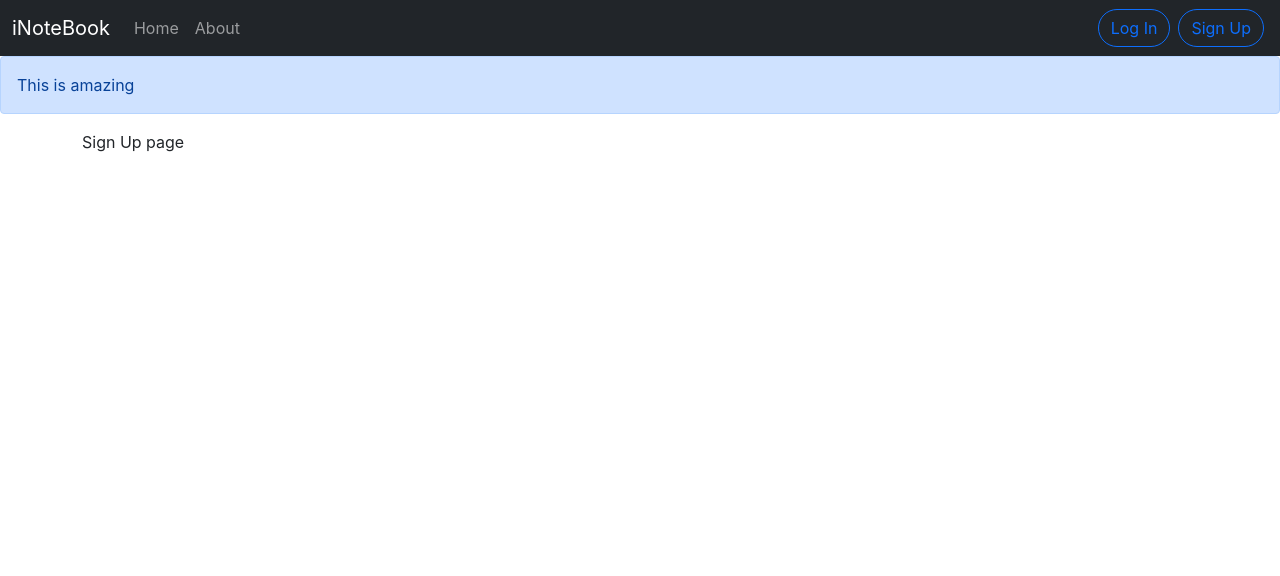
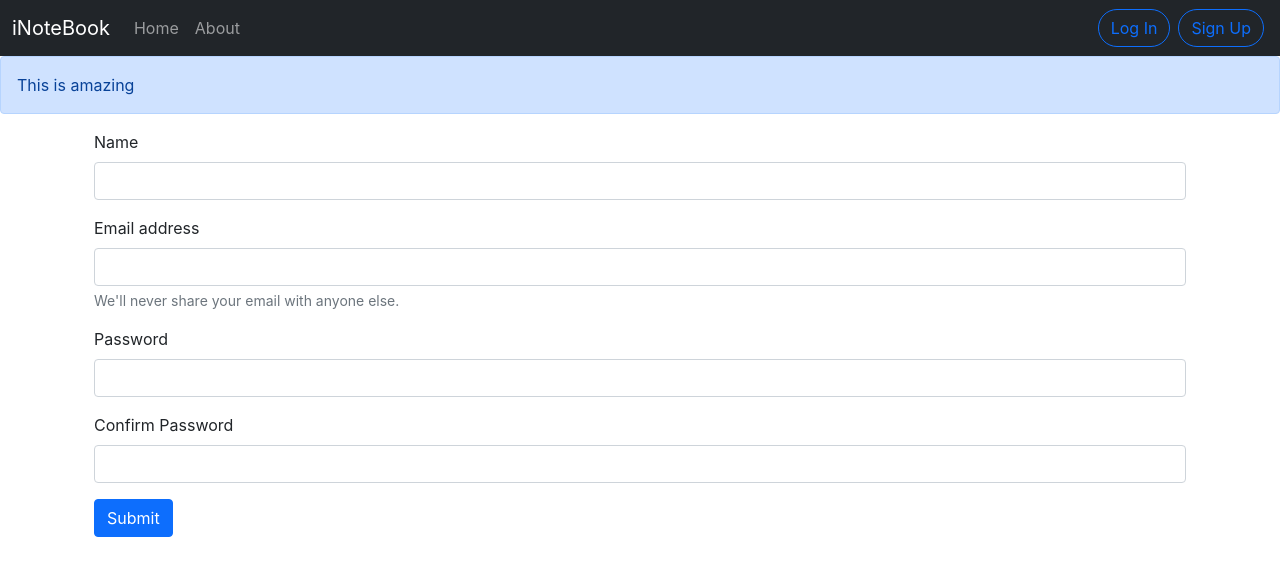
Before and after one commit to arpitv970/iNotebook, a React (Create React App) app: page /signup in a window 1280 px wide. Shown: the top 576 px of the page. Built offline with nearby package versions, Linux system fonts and the light colour scheme.

Commit message:
Created Signup

```diff
--- a/src/components/Signup.js
+++ b/src/components/Signup.js
@@ -1,9 +1,57 @@
-import React from 'react'
+import React, { useState } from 'react'
+import { useHistory } from 'react-router-dom'
 
 const Signup = () => {
+    const [credentials, setCredentials] = useState({name: "", email: "", password: "", cpassword: ""})
+    let history = useHistory();
+    const handleSubmit = async (e)=>{
+        e.preventDefault();
+        // API Call
+        const {name, email, password} = credentials;
+        const response = await fetch("http://localhost:5000/api/auth/createuser", {
+            method: "POST",
+            headers: {
+                "Content-Type": "application/json",
+            },
+            body: JSON.stringify({ name, email, password }),
+            });
+            const json = await response.json();
+            console.log(json)
+            if (json.success){
+                // Save the auth-token & redirect
+                localStorage.setItem('token', json.authtoken);
+                history.push("/");
+            }
+            else{
+                alert("User already exists")
+            }
+    }
+
+    const onChange = (e)=>{
+        setCredentials({...credentials, [e.target.name]: e.target.value})
+    }
     return (
-        <div>
-            Sign Up page
+        <div className="container">
+            <form onSubmit={handleSubmit}>
+                <div className="mb-3">
+                    <label htmlFor="name" className="form-label">Name</label>
+                    <input type="text" className="form-control" id="name" name="name" onChange={onChange} aria-describedby="emailHelp" />
+                </div>
+                <div className="mb-3">
+                    <label htmlFor="email" className="form-label">Email address</label>
+                    <input type="email" className="form-control" id="email" name="email" onChange={onChange} aria-describedby="emailHelp" />
+                    <div id="emailHelp" className="form-text">We'll never share your email with anyone else.</div>
+                </div>
+                <div className="mb-3">
+                    <label htmlFor="password" className="form-label">Password</label>
+                    <input type="password" className="form-control" id="password" name="password" onChange={onChange} minLength={5} required/>
+                </div>
+                <div className="mb-3">
+                    <label htmlFor="cpassword" className="form-label">Confirm Password</label>
+                    <input type="password" className="form-control" id="cpassword" name="cpassword" onChange={onChange} minLength={5} required/>
+                </div>
+                <button type="submit" className="btn btn-primary">Submit</button>
+            </form>
         </div>
     )
 }
```
